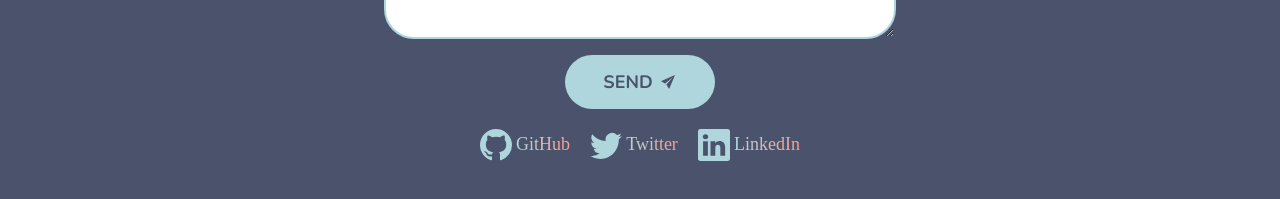
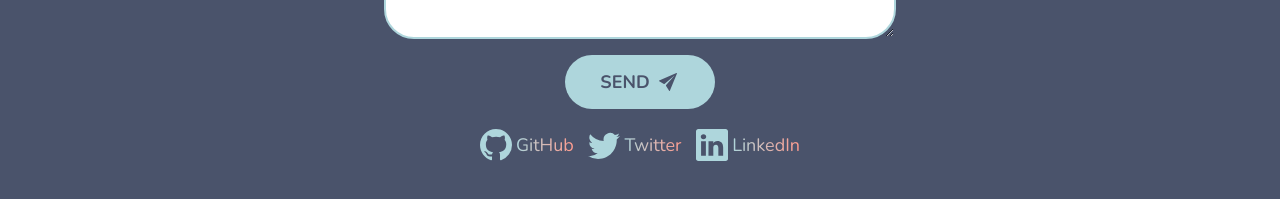
Before and after one commit to redapy/my-portfolio, a React (Create React App) app: page / in a window 1280 px wide. Shown: the part 3627-3826 px from the top of the page. Built offline with nearby package versions, Linux system fonts and the light colour scheme.

Commit message:
animate the send button

```diff
--- a/src/components/contact/ContactForm.js
+++ b/src/components/contact/ContactForm.js
@@ -76,6 +76,11 @@ const ContactForm = () => {
       y: isvisible ? 0 : 100,
     },
   });
+  const [{x, scale}, api] = useSpring(() => ({
+    x: 0,
+    scale: 1,
+    config: config.slow
+}));
 
   return (
     <Wrapper ref={wrapperRef} id="contact">
@@ -124,13 +129,17 @@ const ContactForm = () => {
           </animated.label>
         ))}
         <Send
+          onMouseEnter = {() => api.start({x: 10, scale: 1.2})}
+          onMouseLeave={() => api.start({x: 0, scale: 1})}
           style={{
             ...buttonSpring,
             transform: y.to((y) => `translateY(${y}%`),
           }}
         >
           <span>SEND</span>
-          <i><IoIosSend /></i>
+          <animated.i style={{x, scale}}>
+            <IoIosSend />
+          </animated.i>
         </Send>
       </Form>
       <Contacts isvisible={isvisible}/>
--- a/src/components/contact/ContactForm.styles.js
+++ b/src/components/contact/ContactForm.styles.js
@@ -80,4 +80,7 @@ export const Send = styled(animated.button)`
     span {
         margin-right: 6px;
     }
+    i {
+        font-size: 24px;
+    }
 `
--- a/src/components/contacts/Contacts.styles.js
+++ b/src/components/contacts/Contacts.styles.js
@@ -14,6 +14,7 @@ export const Wrapper = styled(animated.div)`
 
 export const Social = styled(animated.a)`
     font-size: 32px;
+    font-family: 'Nunito', sans-serif;
     color: var(--seaFoam);
     display: flex;
     justify-content: center;
@@ -22,6 +23,7 @@ export const Social = styled(animated.a)`
     text-decoration: none;
     span {
         font-size: 18px;
+        font-family: 'Nunito', sans-serif;
         background-image: linear-gradient(90deg, var(--seaFoam), var(--salamon));
         background-clip: text;
         -webkit-background-clip: text;
```
